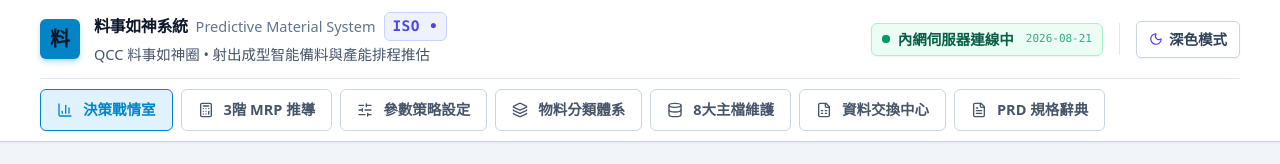
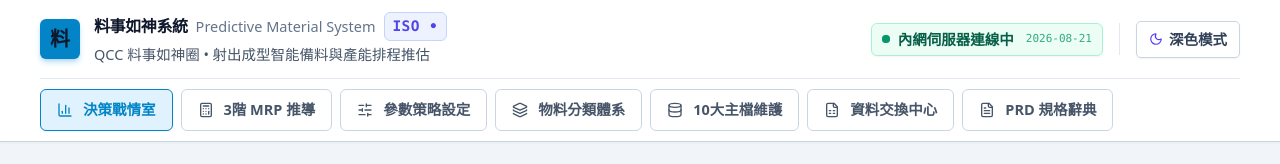
Before and after one commit to Chun-Chieh-Chang/Predictive-Material-System, a React (Vite) app: page / in a window 1280 px wide. Shown: the top 164 px of the page. Built offline with nearby package versions, Linux system fonts and the light colour scheme.

Commit message:
fix: Navbar主檔標題修正為10大主檔維護，同步更新PRD描述

```diff
--- a/src/components/Navbar.tsx
+++ b/src/components/Navbar.tsx
@@ -125,7 +125,7 @@ export const Navbar: React.FC<NavbarProps> = ({
     { id: 'mrp_calculator' as NavTab, label: '3階 MRP 推導', sub: 'MRP Engine', icon: Calculator },
     { id: 'system_settings' as NavTab, label: '參數策略設定', sub: 'System Config', icon: SlidersHorizontal },
     { id: 'material_class_management' as NavTab, label: '物料分類體系', sub: 'Material Classes', icon: Layers },
-    { id: 'data_tables' as NavTab, label: '8大主檔維護', sub: 'Master Data', icon: Database },
+    { id: 'data_tables' as NavTab, label: '10大主檔維護', sub: 'Master Data', icon: Database },
     { id: 'data_exchange' as NavTab, label: '資料交換中心', sub: 'Data Gateway', icon: FileSpreadsheet },
     { id: 'prd_docs' as NavTab, label: 'PRD 規格辭典', sub: 'PRD & Spec', icon: FileText },
     ...(adminUnlocked ? [{ id: 'backup_settings' as NavTab, label: '自動化備份', sub: 'Backup System', icon: ShieldCheck, badge: backupEnabled ? 'RUNNING' : undefined }] : []),
--- a/src/components/PrdDocView.tsx
+++ b/src/components/PrdDocView.tsx
@@ -174,7 +174,7 @@ export const PrdDocView: React.FC<PrdDocViewProps> = ({ onNotify }) => {
             料事如神圈 — 系統需求規範與統一用詞標準
           </h2>
           <p className="text-sm text-slate-400 mt-0.5">
-            完整收錄 3-Stage MRP 數學公式、8大資料表結構、用詞標準化（設計穴數 / 妥善穴數）與風險預警機制
+            完整收錄 3-Stage MRP 數學公式、10大資料表結構、用詞標準化（設計穴數 / 妥善穴數）與風險預警機制
           </p>
         </div>
 
```
